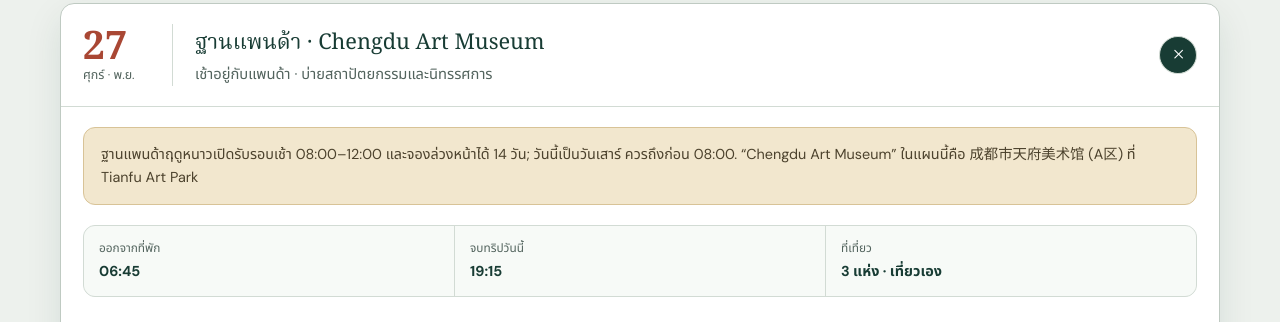
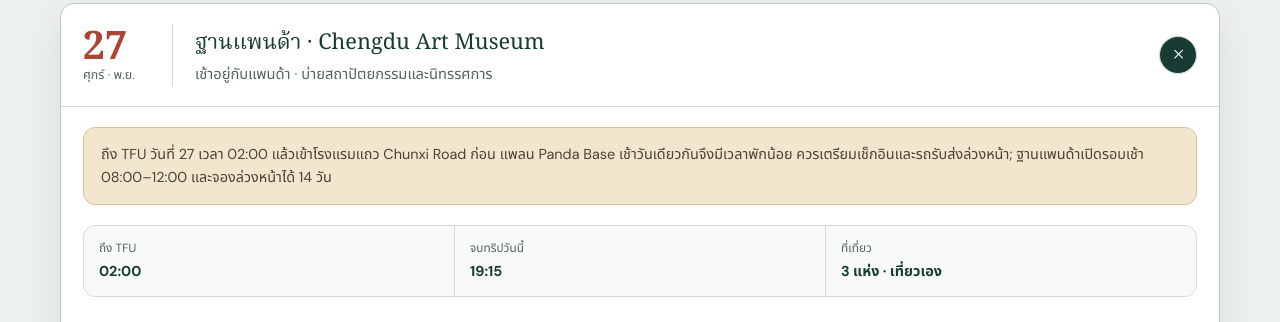
Before and after one commit to nissarameen/chengdu-trip-2026, a plain HTML site: page index.html in a window 1280 px wide. Shown: the part 920-1242 px from the top of the page. Drawn offline with Linux system fonts and the light colour scheme.

Commit message:
Correct arrival timing after day swap

```diff
--- a/index.html
+++ b/index.html
@@ -177,7 +177,10 @@
         ['盘飧市（华兴街店）','卤味拼盘 + 锅魁 ชุดของพะโล้/กัวขุย','¥25–45','เผ็ด 0–1','B','ซื้อกลับได้บางรายการ; เช็กข้อกำหนดนำของเหลวขึ้นเครื่อง','成都 盘飧市 华兴街店']
       ]]}
     ];
-    [days[0],days[1]]=[{...days[1],d:'27',dow:'ศุกร์',plan:'28'},{...days[0],d:'28',dow:'เสาร์',plan:'27'}];
+    [days[0],days[1]]=[
+      {...days[1],d:'27',dow:'ศุกร์',plan:'28',notice:'ถึง TFU วันที่ 27 เวลา 02:00 แล้วเข้าโรงแรมแถว Chunxi Road ก่อน แพลน Panda Base เช้าวันเดียวกันจึงมีเวลาพักน้อย ควรเตรียมเช็กอินและรถรับส่งล่วงหน้า; ฐานแพนด้าเปิดรอบเช้า 08:00–12:00 และจองล่วงหน้าได้ 14 วัน',stops:[['02:00','ถึง TFU / 天府国际机场','รับกระเป๋า + ตม. แล้วเรียก DiDi หรือใช้รถสนามบินไปโรงแรม; ช่วงนี้ Metro ยังไม่ใช่ตัวเลือกหลัก','成都天府国际机场'],['03:30','ถึงโรงแรมแถว Chunxi Road','เช็กอิน พัก และเตรียมอาหารเช้าแบบซื้อกลับ','成都 春熙路'],...days[1].stops]},
+      {...days[0],d:'28',dow:'เสาร์',plan:'27',notice:'ออกจากที่พักแถว Chunxi Road ราว 09:30 แล้วต่อ Metro และ C-train ไป Dujiangyan เช็กขบวนจริงใน 12306 ก่อนออก; จุดชม “Blue Tears” คือแสงประดับสะท้อนน้ำและอาจงดเปิดบางคืน',stops:[['09:30','ออกจากโรงแรม + brunch แถว Chunxi','เตรียมเสื้อกันลมและออกเดินทางโดยไม่เร่งช่วงเช้า','成都 春熙路'],...days[0].stops.slice(2)]}
+    ];
     const placePhotos=['https://www.panda.org.cn/public/upload/2023/08/03/1691052162.jpg','https://www.oct-cts.com/images/up_scenery/UploadImage/40528/largeImg/20220217052819b3-8c6.jpg','https://www.islamichinatravel.com/wp-content/uploads/2024/09/Chengdu-Panda-Base-1020a.jpg','https://ak-d.tripcdn.com/images/0102z1200093cw25v92A0_D_1180_558.jpg','https://www.chinadiscovery.com/assets/images/chengdu/things-to-do/luodai-768-1.jpg','https://images.unsplash.com/photo-1518709268805-4e9042af9f23?auto=format&fit=crop&w=900&q=80','https://images.unsplash.com/photo-1519681393784-d120267933ba?auto=format&fit=crop&w=900&q=80'];
     function placeImage(s,i){const t=(s[1]+' '+s[3]).toLowerCase();if(/panda|熊猫基地/.test(t))return placePhotos[2];if(/bipeng|毕棚/.test(t))return placePhotos[1];if(/shuangqiao|四姑娘|双桥/.test(t))return placePhotos[3];if(/luodai|洛带|博客楼/.test(t))return placePhotos[4];if(/dujiangyan|都江堰|南桥|anlan|安澜|二王|鱼嘴|灌县/.test(t))return placePhotos[5];if(/wenshu|文殊|太古里|春熙/.test(t))return placePhotos[6];return placePhotos[i%placePhotos.length]}
     const commons=(file)=>`https://commons.wikimedia.org/wiki/Special:FilePath/${encodeURIComponent(file)}?width=1200`;
@@ -261,7 +264,7 @@
         <summary><div class="datebox"><b>${d.d}</b><span>${d.dow} · ${['27','28','29','30'].includes(d.d)?'พ.ย.':'ธ.ค.'}</span></div><div class="day-title"><h3>${d.title}</h3><p>${d.sub}</p></div><div class="chev" aria-hidden="true">＋</div></summary>
         <div class="day-body">
           <div class="notice">${d.notice}</div>
-          <div class="day-brief" aria-label="สรุปวันนี้"><div class="brief-item"><small>ออกจากที่พัก</small><strong>${d.stops[0][0]}</strong></div><div class="brief-item"><small>จบทริปวันนี้</small><strong>${d.stops.at(-1)[0]}</strong></div><div class="brief-item"><small>ที่เที่ยว</small><strong>${attractionStops(d).length} แห่ง · ${d.kind==='tour'?'ไปกับทัวร์':'เที่ยวเอง'}</strong></div></div>
+          <div class="day-brief" aria-label="สรุปวันนี้"><div class="brief-item"><small>${d.d==='27'?'ถึง TFU':'ออกจากที่พัก'}</small><strong>${d.stops[0][0]}</strong></div><div class="brief-item"><small>จบทริปวันนี้</small><strong>${d.stops.at(-1)[0]}</strong></div><div class="brief-item"><small>ที่เที่ยว</small><strong>${attractionStops(d).length} แห่ง · ${d.kind==='tour'?'ไปกับทัวร์':'เที่ยวเอง'}</strong></div></div>
           <section class="travel-panel"><div class="day-section-title"><h4>แผนที่เส้นทางวันนี้</h4><p>หมุดเรียงตามลำดับจริง · แผนภาพไม่อิงมาตราส่วน</p></div><div class="routebox map-card"><div class="map-caption"><b>${d.title}</b><small>${attractionStops(d).length} ที่เที่ยว</small></div>${routeGraphic(d)}</div><div class="metro"><b>ภาพรวมการเดินทาง</b><p>${transportByDay[planKey(d)]}</p><div class="metro-lines">${transportLabels[planKey(d)].map(label=>`<span class="metro-line">${label}</span>`).join('')}</div></div></section>
           <section class="day-section"><div class="day-section-title"><h4>ไทม์ไลน์ที่เที่ยว</h4><p>แต่ละจุดมีวิธีเดินทางจากจุดก่อนหน้า</p></div><div class="place-list">${attractionStops(d).map(item=>attractionCard(item,d)).join('')}</div></section>
           ${d.tour?`<div class="tour-grid"><div class="cost"><small>ค่าทัวร์ / คน</small><strong>฿3,610</strong><span>รวมรถ + ที่พัก 1 คืน + อาหาร 2 มื้อ + ประกันตามใบโปรแกรม</span></div><div class="cost"><small>จ่ายเพิ่ม / คน</small><strong>¥200 + ฿55</strong><span>Siguniang ¥70 + Bipenggou ¥70 + รถภายใน 2 จุดรวม ¥60; รถรับโรงแรม ฿55</span></div></div>`:meals(d.food)}
```
